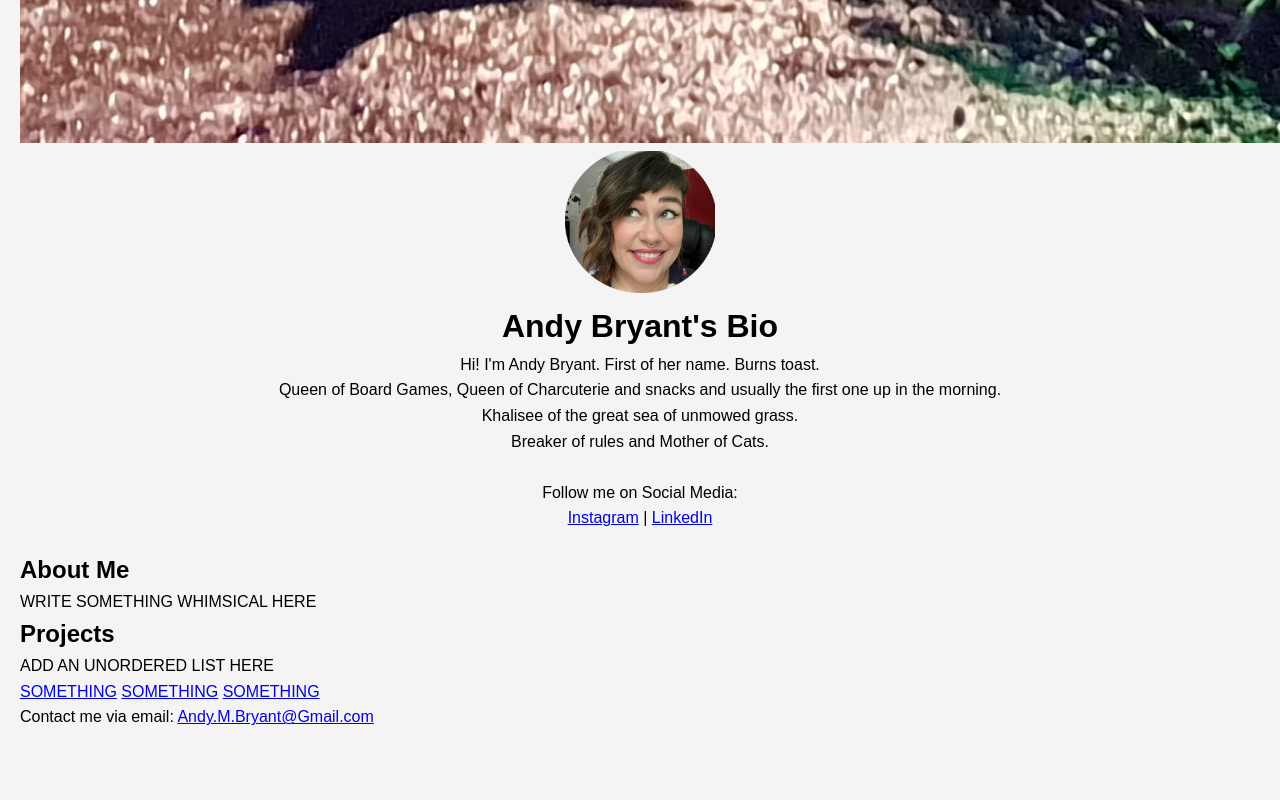
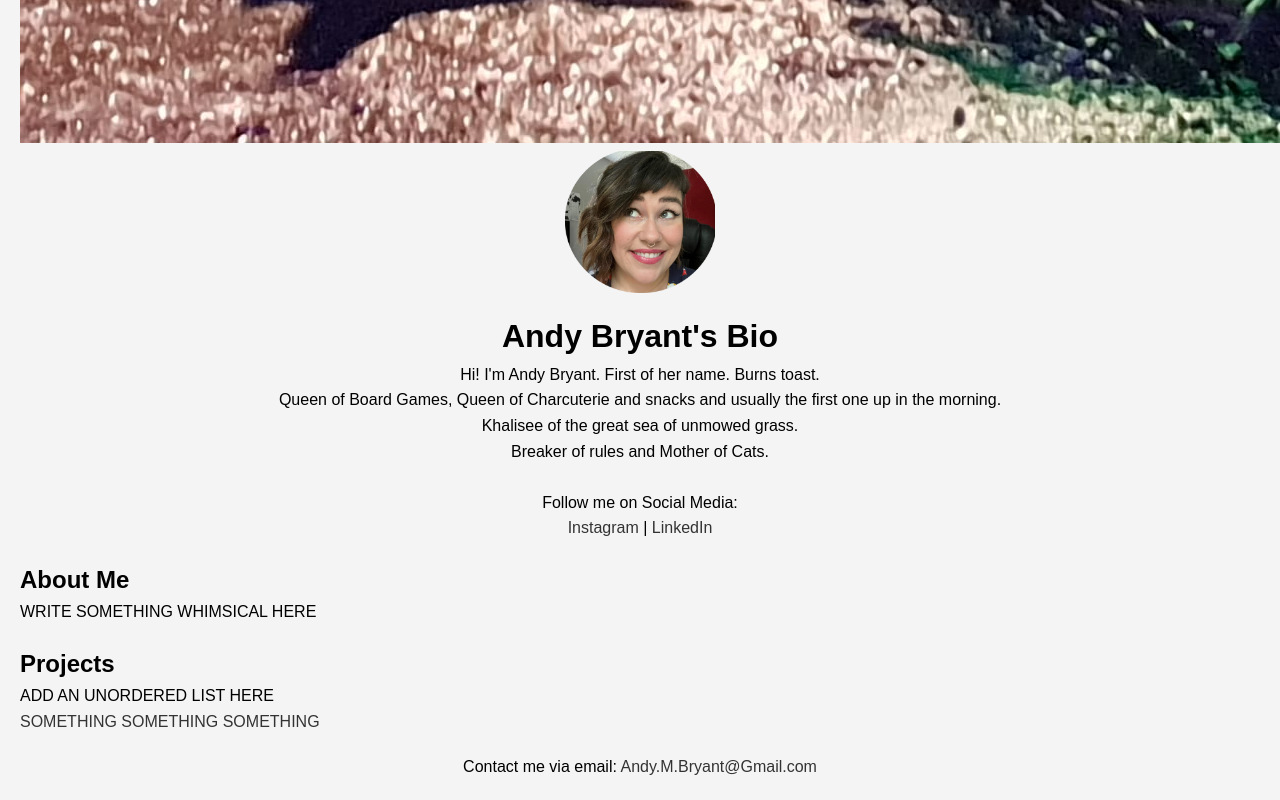
Before and after one commit to go-andy-go/bio, a plain HTML site: page bio.html in a window 1280 px wide. Shown: the part 1077-1877 px from the top of the page. Before the commit the page ends 1827 px from the top, so only its background shows below. Drawn offline with Linux system fonts and the light colour scheme; files whose address does not match are found by name.

Commit message:
bio commit 7

```diff
--- a/bio.css
+++ b/bio.css
@@ -18,3 +18,16 @@
             width: 150px;
             height: auto;
      }
+     h1 {
+        margin-top: 10px;
+    }
+      .bio, .projects {
+        margin-bottom: 20px;
+    }
+    a{
+    color: #333; text-decoration: none;
+    }
+      footer {
+        text-align: center;
+        margin-top: 20px;
+    }
```
